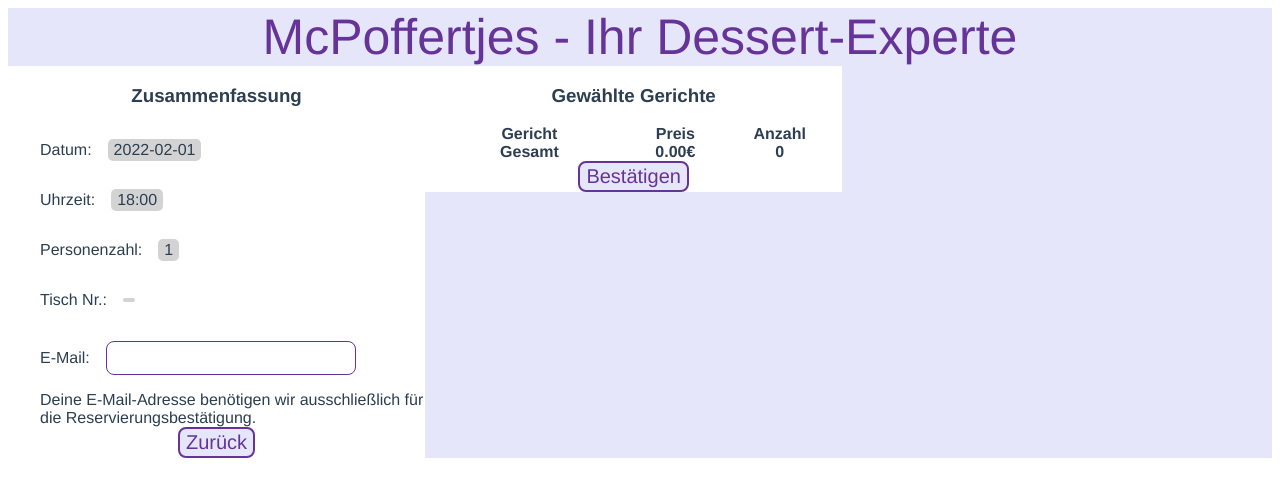
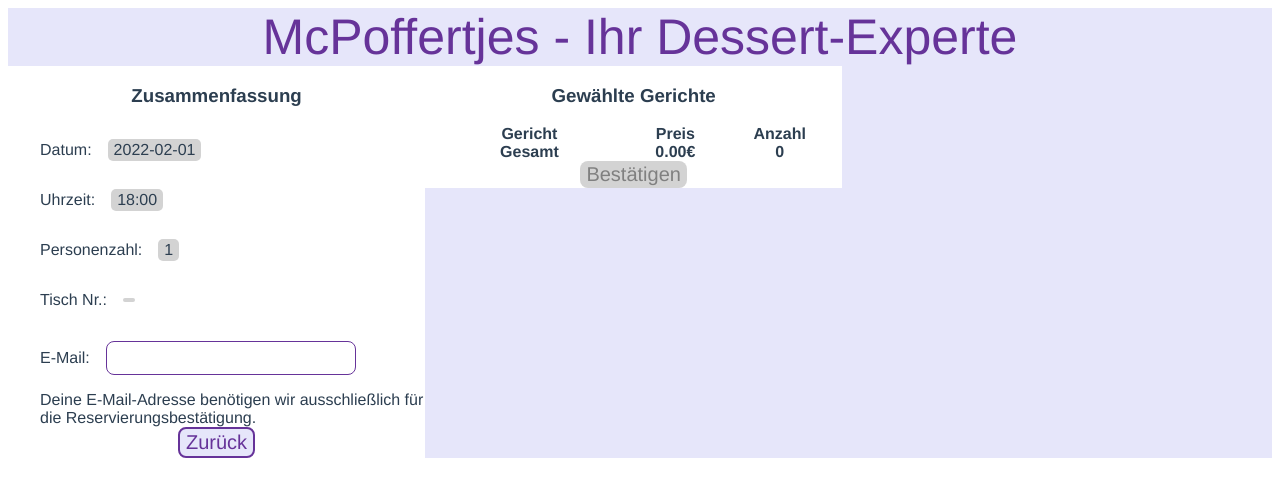
Before and after one commit to csspawn246/McPoffertjes, a Vue app: page /summary in a window 1280 px wide. Shown: the top 496 px of the page. Built offline with nearby package versions, Linux system fonts and the light colour scheme.

Commit message:
greyed out Bestätigen button if no email provided

```diff
--- a/src/views/summary.vue
+++ b/src/views/summary.vue
@@ -59,7 +59,7 @@
               <strong class="count">{{sumCount}}</strong>
             </div>
             <div class="flexrow buttons">
-                <a href="/success">Bestätigen</a>
+                <a href="/success" :class="!store.email && 'disabled'">Bestätigen</a>
             </div>
             </div>
         </div>
@@ -180,6 +180,13 @@ input{
             border-radius: 0.5rem;
             padding: 2px 6px;
           }
+        a.disabled{
+            pointer-events: none;
+            cursor: default;
+            color: grey;
+            background-color: lightgray;
+            border: grey;
+          }
     }
 }
 
```
